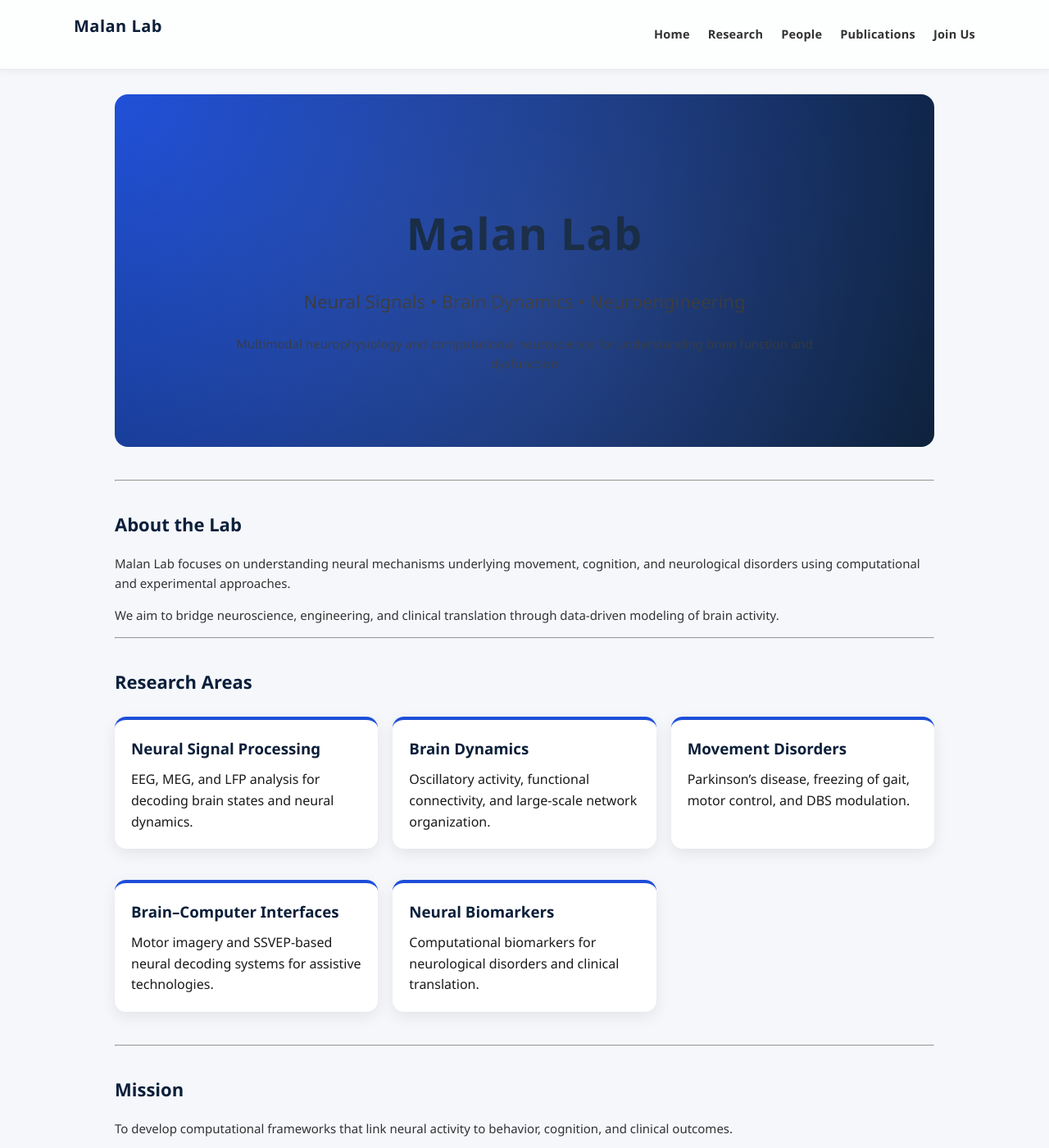
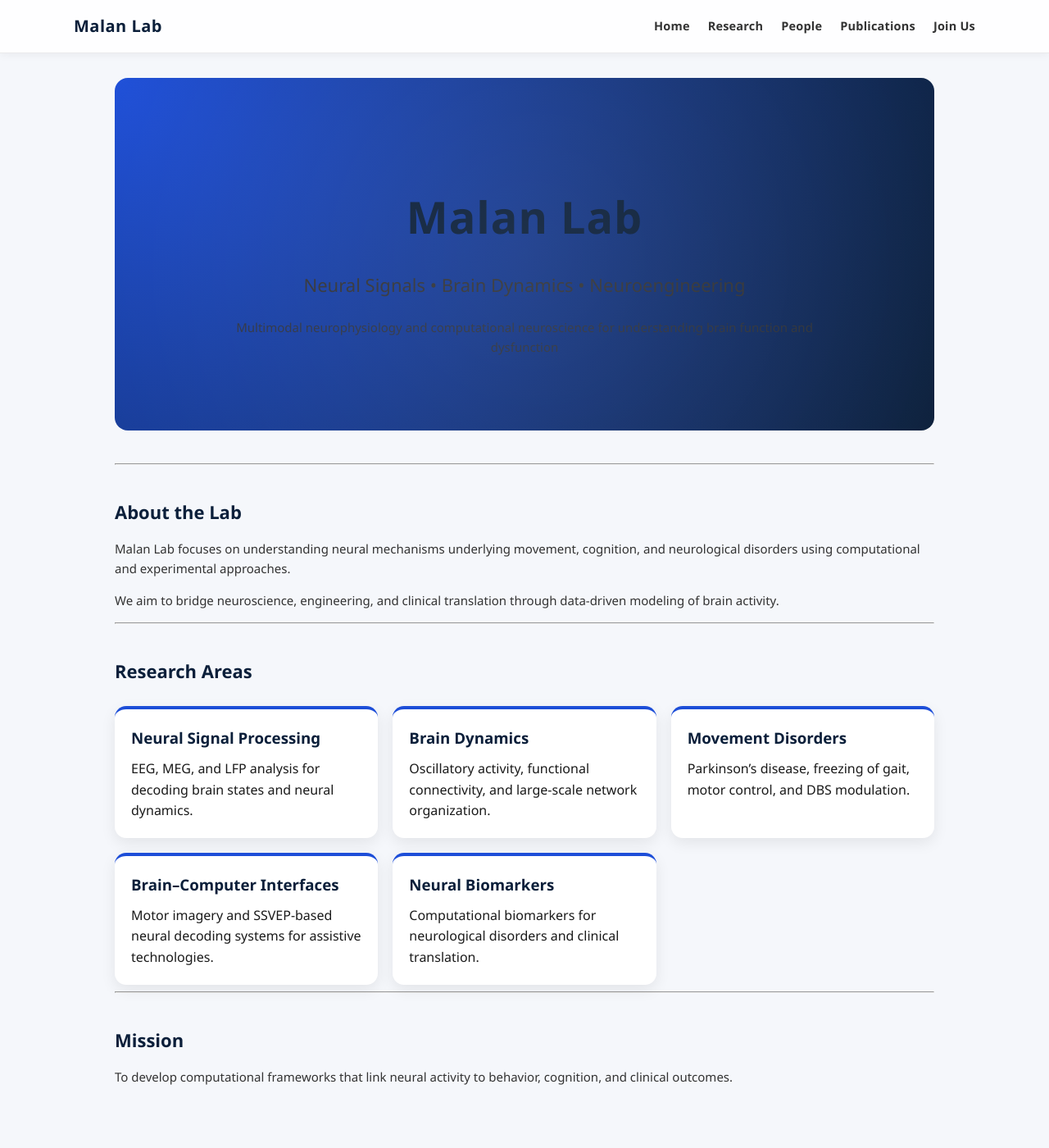
Before and after one commit to malanlab/malanlab.github.io, a Jekyll site: the page built from index.md, in a window 1280 px wide and 1400 px high. Shown: the whole window at 82% size. Built offline with Jekyll 4.4.1, drawn with Linux system fonts in a browser that asks for light colours.

Commit message:
Update style.css

```diff
--- a/assets/style.css
+++ b/assets/style.css
@@ -1,3 +1,4 @@
+
 /* =========================
    GLOBAL
 ========================= */
@@ -10,7 +11,6 @@
   line-height: 1.6;
 }
 
-/* LINKS */
 a {
   color: #0b1f3a;
   text-decoration: none;
@@ -25,13 +25,14 @@
 ========================= */
 
 h1 {
-  font-size: 42px;
+  font-size: 44px;
   color: #0b1f3a;
   margin-bottom: 10px;
 }
 
 h2 {
-  margin-top: 35px;
+  margin-top: 40px;
+  margin-bottom: 15px;
   color: #0b1f3a;
   font-size: 22px;
   font-weight: 600;
@@ -43,7 +44,7 @@
 }
 
 /* =========================
-   HERO SECTION
+   HERO
 ========================= */
 
 .hero {
@@ -57,7 +58,6 @@
   overflow: hidden;
 }
 
-/* subtle glow */
 .hero::after {
   content: "";
   position: absolute;
@@ -89,15 +89,15 @@
 }
 
 /* =========================
-   NAVBAR
+   NAVBAR (CLEANED - NO DUPLICATES)
 ========================= */
 
 .navbar {
   position: sticky;
   top: 0;
-  background: rgba(255,255,255,0.95);
-  backdrop-filter: blur(8px);
-  border-bottom: 1px solid #eaeaea;
+  background: rgba(255,255,255,0.85);
+  backdrop-filter: blur(12px);
+  border-bottom: 1px solid rgba(0,0,0,0.08);
   z-index: 1000;
   box-shadow: 0 2px 10px rgba(0,0,0,0.05);
 }
@@ -124,10 +124,11 @@
 }
 
 .nav-links a {
-  font-size: 15px;
-  font-weight: 500;
+  font-size: 14.5px;
+  font-weight: 600;
   color: #333;
   position: relative;
+  letter-spacing: 0.2px;
   transition: 0.2s;
 }
 
@@ -151,22 +152,6 @@
   width: 100%;
 }
 
-.navbar {
-  position: sticky;
-  top: 0;
-  background: rgba(255,255,255,0.8);
-  backdrop-filter: blur(12px);
-  border-bottom: 1px solid rgba(0,0,0,0.08);
-  z-index: 1000;
-}
-
-.nav-links a {
-  font-weight: 600;
-  font-size: 14.5px;
-  letter-spacing: 0.2px;
-}
-
-
 /* =========================
    LAYOUT
 ========================= */
@@ -177,6 +162,10 @@
   padding: 30px 20px;
 }
 
+/* =========================
+   GRID SYSTEM
+========================= */
+
 .grid {
   display: grid;
   grid-template-columns: repeat(auto-fit, minmax(250px, 1fr));
@@ -184,7 +173,7 @@
 }
 
 /* =========================
-   CARDS (UNIFIED)
+   CARDS (UNIFIED SYSTEM)
 ========================= */
 
 .card {
@@ -193,9 +182,9 @@
   border-radius: 12px;
   box-shadow: 0 4px 15px rgba(0,0,0,0.08);
   border-left: 4px solid #0b1f3a;
-  transition: 0.25s ease;
   font-size: 14px;
   line-height: 1.5;
+  transition: 0.25s ease;
 }
 
 .card:hover {
@@ -212,6 +201,10 @@
   color: #0b1f3a;
   font-size: 15px;
 }
+
+/* =========================
+   RESEARCH HIGHLIGHTS
+========================= */
 
 .highlight-grid {
   display: grid;
@@ -238,9 +231,8 @@
   color: #0b1f3a;
 }
 
-
 /* =========================
-   IMPACT SECTION (HOME)
+   IMPACT SECTION
 ========================= */
 
 .impact {
@@ -271,9 +263,30 @@
 }
 
 /* =========================
-   UTILITIES
+   FOOTER (matches layout)
 ========================= */
 
-section, div {
-  margin-bottom: 20px;
+.footer {
+  margin-top: 60px;
+  padding: 40px 20px;
+  text-align: center;
+  background: #ffffff;
+  border-top: 1px solid #eaeaea;
 }
+
+.footer-title {
+  font-weight: 700;
+  font-size: 16px;
+  color: #0b1f3a;
+}
+
+.footer-text {
+  font-size: 13px;
+  color: #555;
+}
+
+.footer-subtext {
+  font-size: 12px;
+  color: #888;
+  margin-top: 5px;
+}
```
